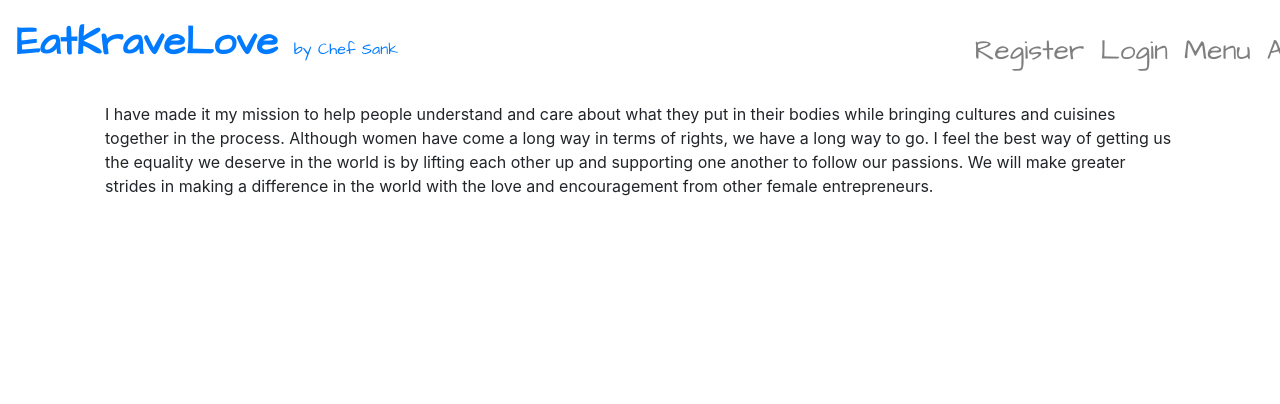
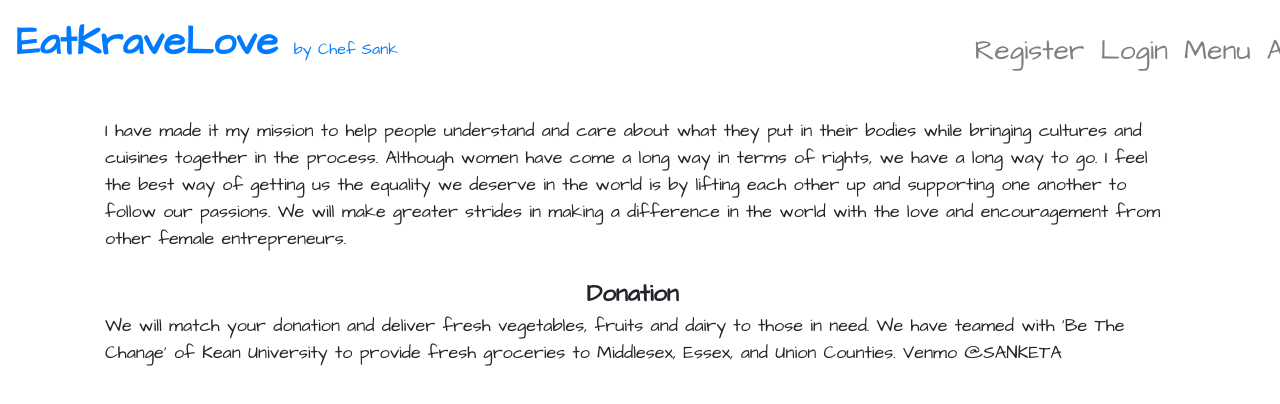
Before and after one commit to michaelpaulcuccia/eatkravelove, a React (Create React App) app in the folder client/: page /about in a window 1280 px wide. Shown: the top 404 px of the page. Built offline with nearby package versions, Linux system fonts and the light colour scheme.

Commit message:
style updates

```diff
--- a/client/src/components/About.js
+++ b/client/src/components/About.js
@@ -4,8 +4,24 @@ const About = () => {
     return (
         <div>
 
-            <div className="container">
+            <div className="container"
+                style={{ fontFamily: 'Architects Daughter, cursive', fontSize: '18px', marginTop: '15px' }}
+            >
                 I have made it my mission to help people understand and care about what they put in their bodies while bringing cultures and cuisines together in the process. Although women have come a long way in terms of rights, we have a long way to go. I feel the best way of getting us the equality we deserve in the world is by lifting each other up and supporting one another to follow our passions. We will make greater strides in making a difference in the world with the love and encouragement from other female entrepreneurs.
+            </div>
+
+            <br></br>
+
+            <div className="container"
+                style={{ fontFamily: 'Architects Daughter, cursive', fontSize: '18px' }}
+            >
+                <strong
+                    style={{ fontFamily: 'Architects Daughter, cursive', fontSize: '24px', marginLeft: '45%' }}
+                >Donation
+                </strong>
+
+                <br></br>
+                We will match your donation and deliver fresh vegetables, fruits and dairy to those in need. We have teamed with 'Be The Change' of Kean University to provide fresh groceries to Middlesex, Essex, and Union Counties. Venmo @SANKETA
             </div>
 
 
--- a/client/src/style/LoginStyle.css
+++ b/client/src/style/LoginStyle.css
@@ -10,6 +10,7 @@
 
 .login_head {
     color: black;
+    font-family: 'Architects Daughter', cursive;
 }
 
 .login_button {
@@ -20,6 +21,7 @@
 
 .register_link {
     margin-left: 15%;
+    font-family: 'Architects Daughter', cursive;
 }
 
 .text_link {
--- a/client/src/style/RegisterStyle.css
+++ b/client/src/style/RegisterStyle.css
@@ -6,6 +6,7 @@
 
 .register_head {
     color: black;
+    font-family: 'Architects Daughter', cursive;
 }
 
 .register_button {
```
Also changed, not shown: 1 other file (tests, documents, lock files or other folders).
